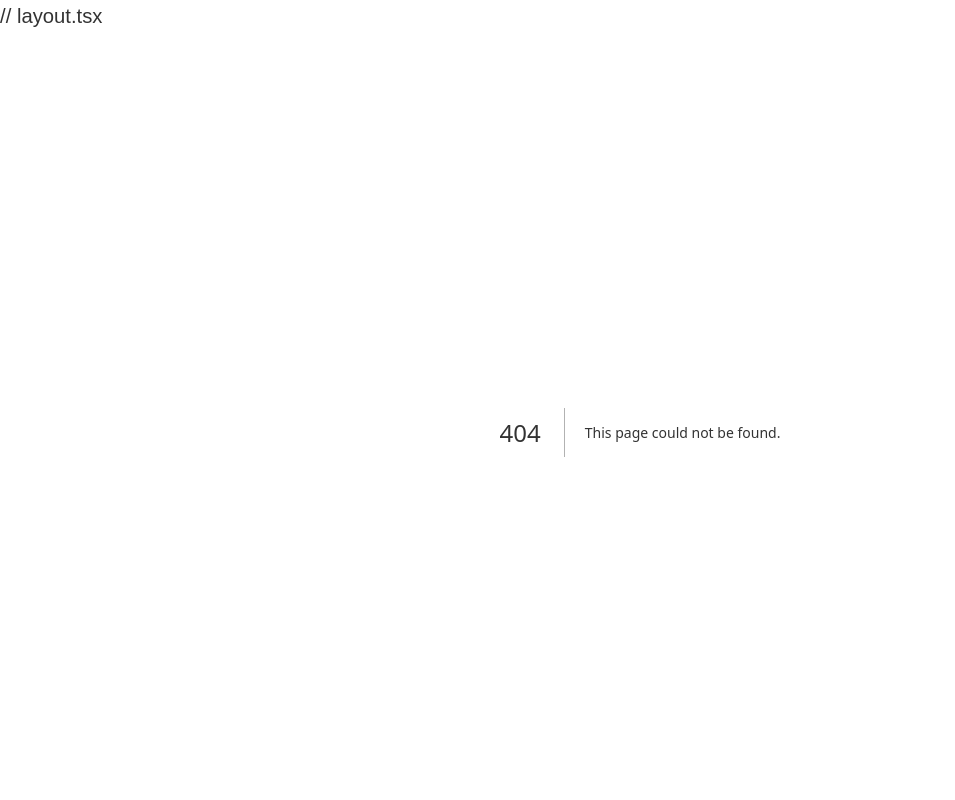
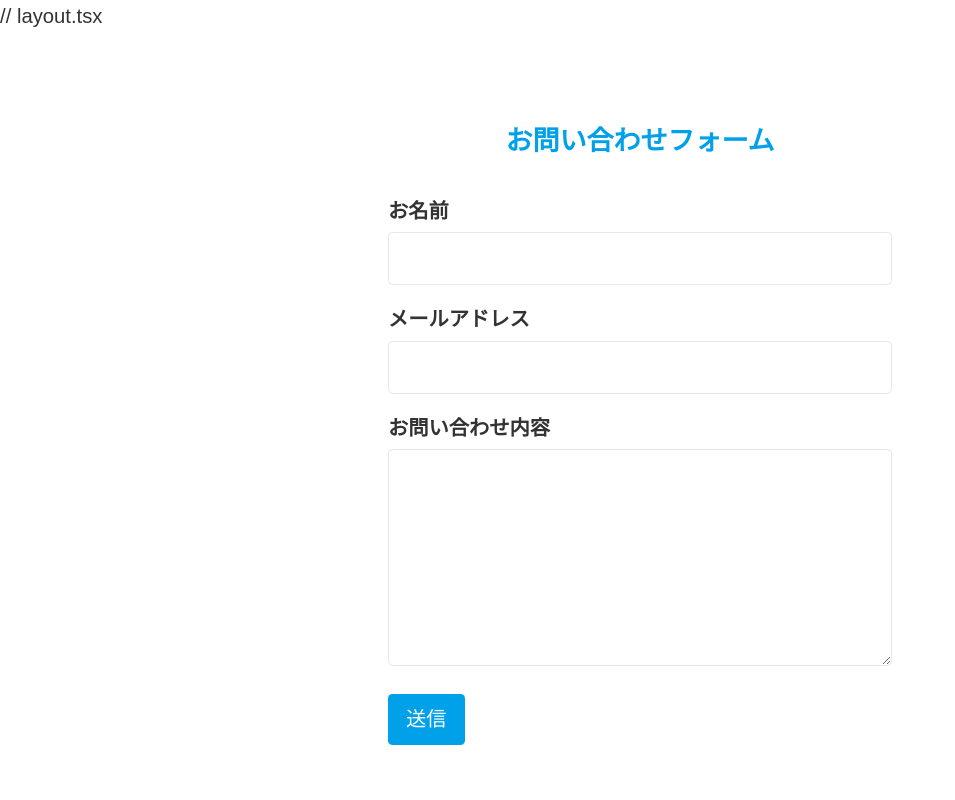
Before and after one commit to me-ish/me-ish-homepage, a Next.js app: page /contact/form in a window 1280 px wide. Before the commit this address had no page. Shown: the top 800 px of the page, without its empty margins (0-955 px from the left). Built offline with nearby package versions, Linux system fonts and the light colour scheme; a web font is replaced by a local one.

Commit message:
色々修正

```diff
--- /dev/null
+++ b/src/app/admin/entries/inquiries/page.tsx
@@ -0,0 +1,58 @@
+'use client';
+
+import { useEffect, useState } from 'react';
+import { createClient } from '@supabase/supabase-js';
+
+type Inquiry = {
+  id: string;
+  name: string;
+  email: string;
+  message: string;
+  created_at: string;
+};
+
+export default function InquiriesPage() {
+  const [inquiries, setInquiries] = useState<Inquiry[]>([]);
+
+  useEffect(() => {
+    const supabase = createClient(
+      process.env.NEXT_PUBLIC_SUPABASE_URL!,
+      process.env.NEXT_PUBLIC_SUPABASE_ANON_KEY! // RLSが設定済ならadminユーザーのみ表示される
+    );
+
+    const fetchInquiries = async () => {
+      const { data, error } = await supabase
+        .from('inquiries')
+        .select('*')
+        .order('created_at', { ascending: false });
+
+      if (error) {
+        console.error('Failed to load inquiries:', error.message);
+      } else {
+        setInquiries(data);
+      }
+    };
+
+    fetchInquiries();
+  }, []);
+
+  return (
+    <main className="p-8">
+      <h1 className="text-2xl font-bold mb-6">お問い合わせ一覧</h1>
+      {inquiries.length === 0 ? (
+        <p>まだお問い合わせはありません。</p>
+      ) : (
+        <ul className="space-y-6">
+          {inquiries.map((inquiry) => (
+            <li key={inquiry.id} className="border rounded-lg p-4 bg-white shadow">
+              <div className="text-sm text-gray-500 mb-1">{new Date(inquiry.created_at).toLocaleString()}</div>
+              <div className="font-semibold mb-1">お名前：{inquiry.name}</div>
+              {inquiry.email && <div className="text-sm mb-2">📧 {inquiry.email}</div>}
+              <p className="whitespace-pre-wrap">{inquiry.message}</p>
+            </li>
+          ))}
+        </ul>
+      )}
+    </main>
+  );
+}
--- /dev/null
+++ b/src/app/api/send-email/send-contact/route.ts
@@ -0,0 +1,40 @@
+import { NextResponse } from 'next/server';
+import { Resend } from 'resend';
+import { createClient } from '@supabase/supabase-js';
+
+const resend = new Resend(process.env.RESEND_API_KEY);
+const supabase = createClient(
+  process.env.NEXT_PUBLIC_SUPABASE_URL!,
+  process.env.SUPABASE_SERVICE_ROLE_KEY!
+);
+
+export async function POST(req: Request) {
+  try {
+    const { name, email, message } = await req.json();
+
+    if (!name || !email || !message) {
+      return NextResponse.json({ error: 'Missing fields' }, { status: 400 });
+    }
+
+    // 1. Resend で info@me-ish.art に送信
+    await resend.emails.send({
+      from: 'お問い合わせフォーム <noreply@me-ish.art>',
+      to: 'info@me-ish.art',
+      subject: `お問い合わせ from ${name}`,
+      text: `名前: ${name}\nメール: ${email}\n\n${message}`,
+    });
+
+    // 2. Supabase に保存
+    const { error } = await supabase.from('inquiries').insert([{ name, email, message }]);
+
+    if (error) {
+      console.error('Supabase Error:', error);
+      return NextResponse.json({ error: 'DB insert failed' }, { status: 500 });
+    }
+
+    return NextResponse.json({ success: true });
+  } catch (err) {
+    console.error('Unhandled Error:', err);
+    return NextResponse.json({ error: 'Internal server error' }, { status: 500 });
+  }
+}
--- /dev/null
+++ b/src/app/contact/complete/page.tsx
@@ -0,0 +1,14 @@
+// app/contact/complete/page.tsx
+import Link from 'next/link';
+
+export default function ContactCompletePage() {
+  return (
+    <main className="min-h-screen bg-white py-20 px-6 text-center">
+      <h1 className="text-2xl font-bold text-[#00a1e9] mb-4">送信完了</h1>
+      <p className="mb-6">お問い合わせありがとうございました。担当者より折り返しご連絡いたします。</p>
+      <Link href="/" className="text-[#00a1e9] underline">
+        トップページへ戻る
+      </Link>
+    </main>
+  );
+}
--- /dev/null
+++ b/src/app/contact/form/page.tsx
@@ -0,0 +1,11 @@
+// app/contact/form/page.tsx
+import ContactForm from '@/components/ContactForm';
+
+export default function ContactFormPage() {
+  return (
+    <main className="min-h-screen bg-white py-20 px-6 text-center">
+      <h1 className="text-2xl font-bold text-[#00a1e9] mb-8">お問い合わせフォーム</h1>
+      <ContactForm />
+    </main>
+  );
+}
--- /dev/null
+++ b/src/components/ContactForm.tsx
@@ -0,0 +1,58 @@
+'use client';
+
+import { useState } from 'react';
+import { useRouter } from 'next/navigation';
+
+export default function ContactForm() {
+  const router = useRouter();
+  const [status, setStatus] = useState<'idle' | 'loading' | 'error'>('idle');
+
+  const handleSubmit = async (e: React.FormEvent<HTMLFormElement>) => {
+    e.preventDefault();
+    setStatus('loading');
+
+    const formData = new FormData(e.currentTarget);
+    const name = formData.get('name') as string;
+    const email = formData.get('email') as string;
+    const message = formData.get('message') as string;
+
+    const res = await fetch('/api/send-email/send-contact', {
+      method: 'POST',
+      body: JSON.stringify({ name, email, message }),
+    });
+
+    if (res.ok) {
+      router.push('/contact/complete'); // ✅ 完了ページへ遷移
+    } else {
+      setStatus('error');
+    }
+  };
+
+  return (
+    <form onSubmit={handleSubmit} className="space-y-4 max-w-md mx-auto text-left">
+      <div>
+        <label className="block mb-1 font-semibold">お名前</label>
+        <input name="name" type="text" required className="w-full border px-3 py-2 rounded" />
+      </div>
+      <div>
+        <label className="block mb-1 font-semibold">メールアドレス</label>
+        <input name="email" type="email" required className="w-full border px-3 py-2 rounded" />
+      </div>
+      <div>
+        <label className="block mb-1 font-semibold">お問い合わせ内容</label>
+        <textarea name="message" required rows={6} className="w-full border px-3 py-2 rounded" />
+      </div>
+      <button
+        type="submit"
+        className="bg-[#00a1e9] text-white px-4 py-2 rounded hover:bg-[#008fcc]"
+        disabled={status === 'loading'}
+      >
+        {status === 'loading' ? '送信中...' : '送信'}
+      </button>
+
+      {status === 'error' && (
+        <p className="text-red-600 mt-2">送信に失敗しました。時間をおいて再度お試しください。</p>
+      )}
+    </form>
+  );
+}
--- a/src/components/DesktopHome.tsx
+++ b/src/components/DesktopHome.tsx
@@ -147,13 +147,16 @@ const DesktopHome = () => {
 {/* Contact */}
 <section id="contact" className="fade-in-start py-[60px] px-5 bg-white text-center">
   <h2 className="font-bold text-[2rem] text-[#00a1e9] mb-4">お問い合わせ</h2>
-  <p className="mb-6">ご質問やご相談は、以下のSNSまたはメールでご連絡ください。</p>
+  <p className="mb-6">ご質問・ご相談などございましたら、以下よりご連絡ください。</p>
 
-  <ul className="text-[#00a1e9] text-sm space-y-3 max-w-xs mx-auto">
-    <li className="flex items-center justify-center gap-2">
-      <Mail className="w-4 h-4" />
-      <a href="mailto:info@me-ish.art" className="hover:underline">info@me-ish.art</a>
-    </li>
+  <ul className="mt-6 text-[#00a1e9] text-sm space-y-3 max-w-xs mx-auto">
+<li className="flex items-center justify-center gap-2">
+  <Mail className="w-4 h-4" />
+  <Link href="/contact/form" className="hover:underline">
+    お問い合わせフォームへ
+  </Link>
+</li>
+
     <li className="flex items-center justify-center gap-2">
       <FaXTwitter className="w-4 h-4" />
       <a href="https://x.com/meishart0716" target="_blank" rel="noopener noreferrer" className="hover:underline">
@@ -163,6 +166,7 @@ const DesktopHome = () => {
   </ul>
 </section>
 
+
       </main>
     </div>
   );
--- a/src/components/MobileHome.tsx
+++ b/src/components/MobileHome.tsx
@@ -143,21 +143,19 @@ const DesktopHome = () => {
 {/* Contact */}
 <section id="contact" className="fade-in-start py-[60px] px-5 bg-white text-center">
   <h2 className="font-bold text-[2rem] text-[#00a1e9] mb-4">お問い合わせ</h2>
-  <p className="mb-6">ご質問やご相談は、以下のSNSまたはメールでご連絡ください。</p>
+  <p className="mb-6">ご質問・ご相談などございましたら、以下よりご連絡ください。</p>
 
-  <ul className="text-[#00a1e9] text-sm space-y-3 max-w-xs mx-auto">
-    <li className="flex items-center justify-center gap-2">
-      <Mail className="w-4 h-4" />
-      <a href="mailto:info@me-ish.art" className="hover:underline">info@me-ish.art</a>
-    </li>
+  <ul className="mt-6 text-[#00a1e9] text-sm space-y-3 max-w-xs mx-auto">
+<li className="flex items-center justify-center gap-2">
+  <Mail className="w-4 h-4" />
+  <Link href="/contact/form" className="hover:underline">
+    お問い合わせフォームへ
+  </Link>
+</li>
+
     <li className="flex items-center justify-center gap-2">
       <FaXTwitter className="w-4 h-4" />
-      <a
-        href="https://x.com/meishart0716"
-        target="_blank"
-        rel="noopener noreferrer"
-        className="hover:underline"
-      >
+      <a href="https://x.com/meishart0716" target="_blank" rel="noopener noreferrer" className="hover:underline">
         X（旧Twitter）
       </a>
     </li>
```
